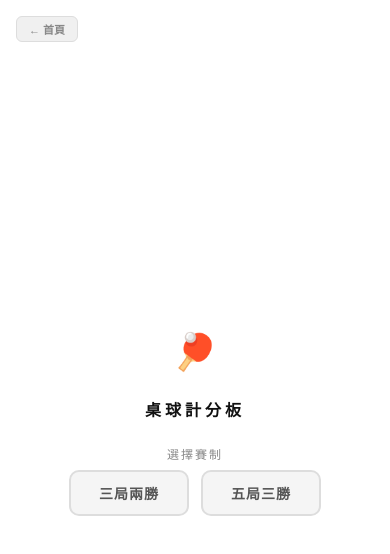
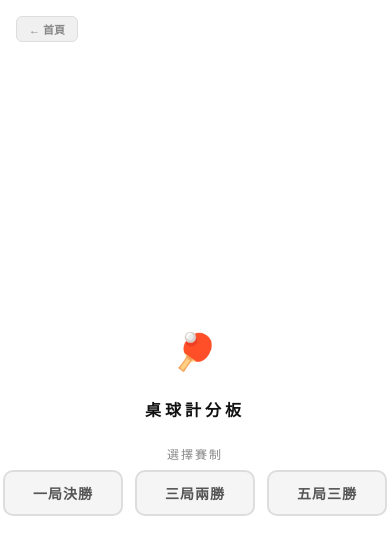
Before and after one commit to zxc31007pq-sudo/scoreboard, a React (Vite) app: page /tabletennis in a window 390 px wide. Shown: the top 554 px of the page. Built offline with nearby package versions, Linux system fonts and the light colour scheme.

Commit message:
fix badminton modal state, add pickleball end button, add tabletennis bo1

```diff
--- a/src/pages/Badminton.jsx
+++ b/src/pages/Badminton.jsx
@@ -156,8 +156,7 @@ export default function Badminton() {
   const [setWins, setSetWins]   = useState([0,0]);
   const [history, setHistory]   = useState([]);
   const [alert, setAlert]       = useState(null);
-
-  const curSet = scores.length - 1;
+  const [showMatchEnd, setShowMatchEnd] = useState(false);
   const [s0, s1] = scores[curSet];
   const winner = calcWinner(s0, s1);
 
--- a/src/pages/Pickleball.jsx
+++ b/src/pages/Pickleball.jsx
@@ -479,6 +479,11 @@ export default function Pickleball() {
           fontSize: 11, padding: "4px 12px", borderRadius: 6,
           background: "#f5f5f5", border: "1px solid #ddd", color: "#888", cursor: "pointer",
         }}>重新設定</button>
+        <button onClick={() => setShowMatchEnd(true)} style={{
+          fontSize: 11, padding: "4px 12px", borderRadius: 6,
+          background: "#cc000022", border: "1px solid #cc000044",
+          color: "#cc0000", cursor: "pointer", marginLeft: 6,
+        }}>結束比賽</button>
       </div>
 
       {showMatchEnd && (
--- a/src/pages/TableTennis.jsx
+++ b/src/pages/TableTennis.jsx
@@ -125,7 +125,7 @@ export default function TableTennis() {
   const [setupDone, setSetupDone] = useState(false);
 
   const maxSets = format === "bo3" ? 3 : 5;
-  const winsNeeded = format === "bo3" ? 2 : 3;
+  const winsNeeded = format === "bo1" ? 1 : format === "bo3" ? 2 : 3;
 
   const [scores, setScores] = useState([[0, 0]]);
   const [setWins, setSetWins] = useState([0, 0]);
@@ -203,7 +203,7 @@ export default function TableTennis() {
         <div style={{ display: "flex", flexDirection: "column", alignItems: "center", gap: 8 }}>
           <div style={{ fontSize: 12, color: "#888", letterSpacing: 2 }}>選擇賽制</div>
           <div style={{ display: "flex", gap: 12 }}>
-            {[{ key: "bo3", label: "三局兩勝" }, { key: "bo5", label: "五局三勝" }].map(f => (
+            {[{ key: "bo1", label: "一局決勝" }, { key: "bo3", label: "三局兩勝" }, { key: "bo5", label: "五局三勝" }].map(f => (
               <button key={f.key} onClick={() => setFormat(f.key)} style={{
                 padding: "11px 28px", borderRadius: 10, fontSize: 14, fontWeight: 700,
                 background: format === f.key ? COLORS[0] : "#f5f5f5",
@@ -272,7 +272,7 @@ export default function TableTennis() {
           <span style={{
             fontSize: 10, background: "#f0f0f0", border: "1px solid #ddd",
             borderRadius: 4, padding: "2px 8px", color: "#888",
-          }}>{format === "bo3" ? "三局兩勝" : "五局三勝"}</span>
+          }}>{format === "bo1" ? "一局決勝" : format === "bo3" ? "三局兩勝" : "五局三勝"}</span>
         </div>
 
         {/* Set wins */}
@@ -294,11 +294,13 @@ export default function TableTennis() {
           <span style={{ fontSize: 12, color: "#aaa" }}>第 {curSet + 1} 局</span>
         </div>
 
-        <button onClick={() => setShowMatchEnd(true)} style={{
-          fontSize: 11, padding: "4px 12px", borderRadius: 6,
-          background: "#cc000022", border: "1px solid #cc000044",
-          color: "#cc0000", cursor: "pointer", marginRight: 6,
-        }}>結束比賽</button>
+        {winner !== null && (
+          <button onClick={() => setShowMatchEnd(true)} style={{
+            fontSize: 11, padding: "4px 12px", borderRadius: 6,
+            background: "#cc000022", border: "1px solid #cc000044",
+            color: "#cc0000", cursor: "pointer", marginRight: 6,
+          }}>結束比賽</button>
+        )}
         <button onClick={() => { setSetupDone(false); setScores([[0, 0]]); setSetWins([0, 0]); setHistory([]); setAlert(null); }} style={{
           fontSize: 11, padding: "4px 12px", borderRadius: 6,
           background: "#f5f5f5", border: "1px solid #ddd",
```
